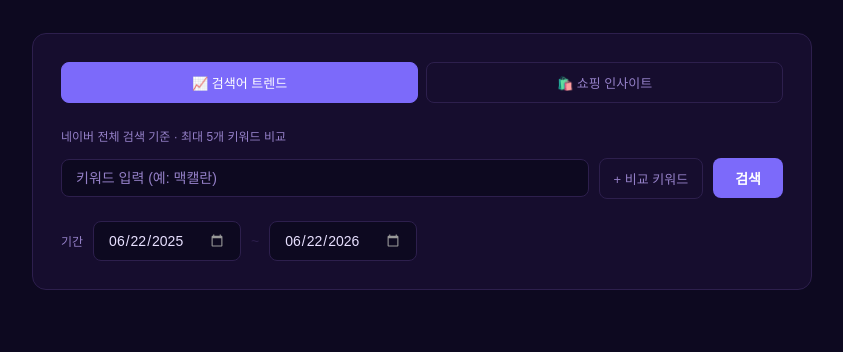
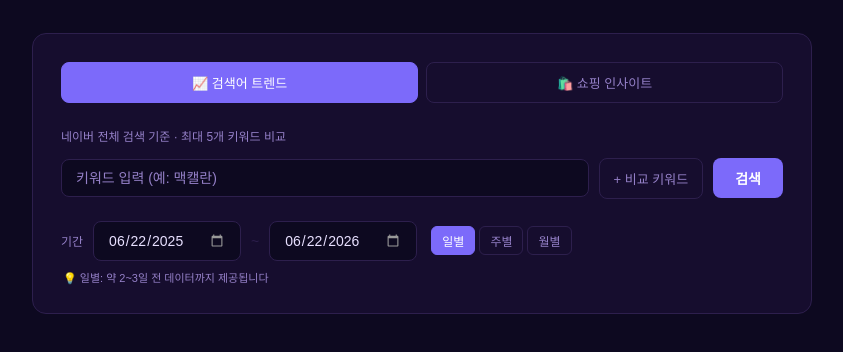
Before and after one commit to tonycho999/naver_trends, a plain HTML site: page index.html in a window 1280 px wide. Shown: the part 198-550 px from the top of the page, without its empty margins (218-1061 px from the left). Drawn offline with nearby package versions, Linux system fonts and the light colour scheme; a web font is replaced by a local one.

Commit message:
Update index.html

```diff
--- a/index.html
+++ b/index.html
@@ -347,6 +347,43 @@
 
     .cat-select:focus { border-color: var(--accent); }
     .cat-select option { background: #160d2e; }
+
+    /* 단위 토글 */
+    .unit-toggle {
+      display: flex;
+      gap: 4px;
+      margin-left: 4px;
+    }
+
+    .unit-btn {
+      background: transparent;
+      border: 1px solid var(--border);
+      border-radius: 6px;
+      color: var(--muted);
+      cursor: pointer;
+      font-family: inherit;
+      font-size: 12px;
+      padding: 5px 10px;
+      transition: all 0.15s;
+    }
+
+    .unit-btn.active {
+      background: var(--accent);
+      border-color: var(--accent);
+      color: #fff;
+    }
+
+    .unit-btn:not(.active):hover {
+      border-color: var(--accent2);
+      color: var(--accent2);
+    }
+
+    .data-lag-note {
+      font-size: 11px;
+      color: var(--muted);
+      margin-top: 8px;
+      padding-left: 2px;
+    }
   </style>
 </head>
 <body>
@@ -394,7 +431,13 @@
       <input type="date" id="startDate" />
       <span>~</span>
       <input type="date" id="endDate" />
+      <div class="unit-toggle">
+        <button class="unit-btn active" data-unit="date">일별</button>
+        <button class="unit-btn" data-unit="week">주별</button>
+        <button class="unit-btn" data-unit="month">월별</button>
+      </div>
     </div>
+    <p class="data-lag-note" id="lagNote">💡 일별: 약 2~3일 전 데이터까지 제공됩니다</p>
 
     <div id="errorMsg"></div>
   </div>
```
